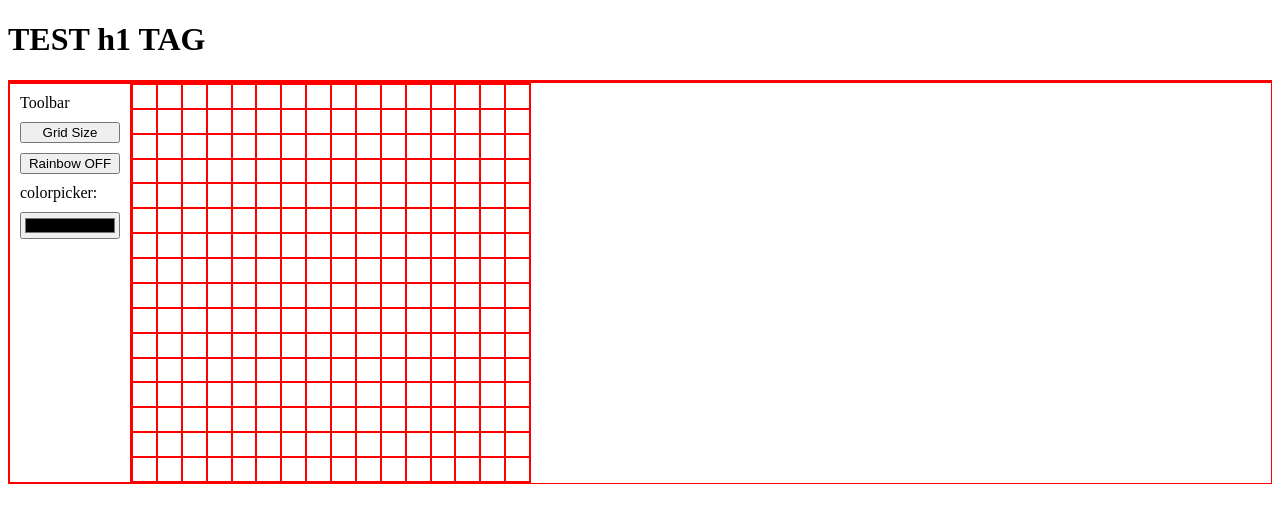
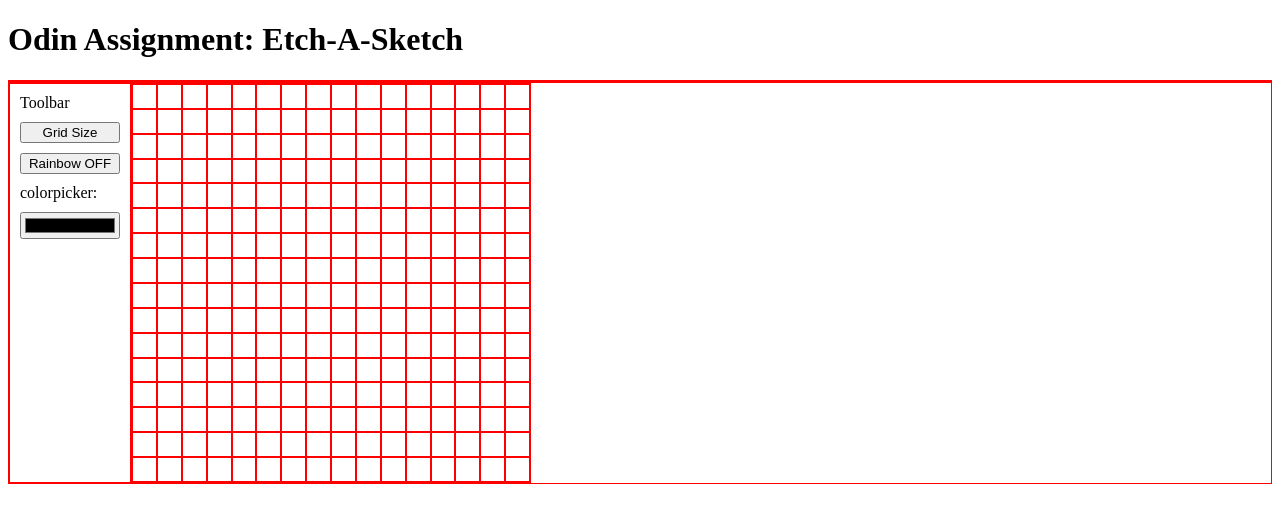
Before and after one commit to eneibaur/etch_a_sketch, a plain HTML site: page index.html in a window 1280 px wide. Drawn offline with Linux system fonts and the light colour scheme.

Commit message:
changed h1 tag content

```diff
--- a/index.html
+++ b/index.html
@@ -9,7 +9,7 @@
     <title>Etch-A-Sketch</title>
 </head>
 <body>
-    <h1 class="test">TEST h1 TAG</h1>
+    <h1 class="test">Odin Assignment: Etch-A-Sketch</h1>
     <div class="page_top"></div>
     <div class="page_main">
         <div class="toolbar">
```
